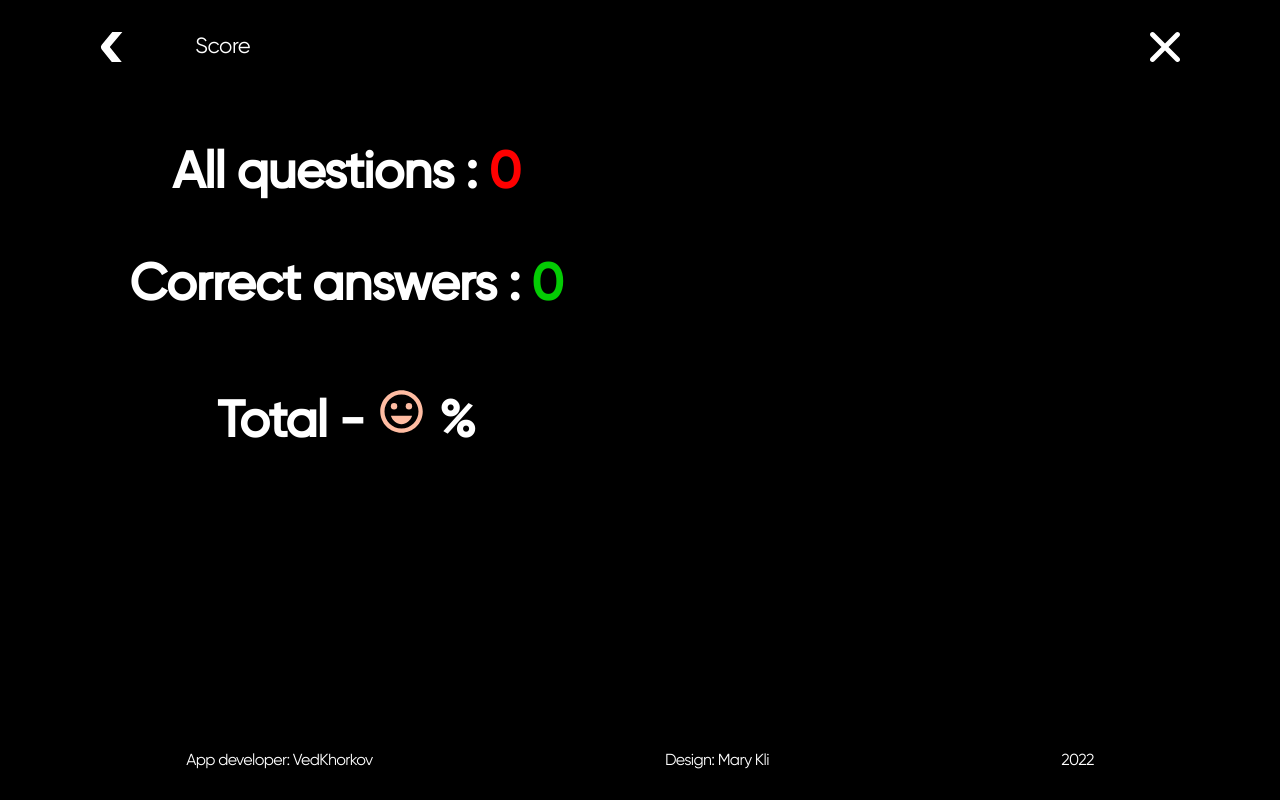
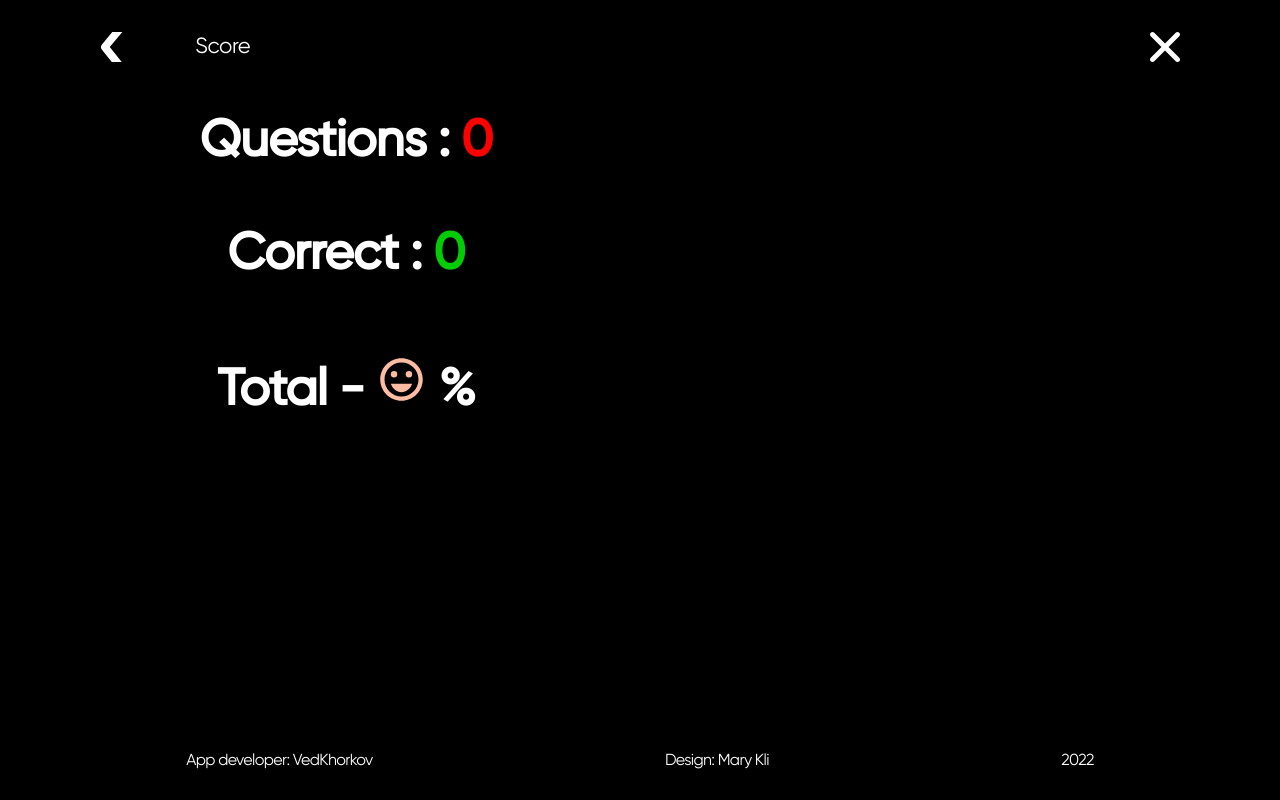
Before and after one commit to vedmond/aq-app, a React (Create React App) app: page /score in a window 1280 px wide. Built offline with nearby package versions, Linux system fonts and the light colour scheme.

Commit message:
fix: css score page

```diff
--- a/src/pages/Score/Score.tsx
+++ b/src/pages/Score/Score.tsx
@@ -34,10 +34,10 @@ export const Score = () => {
       <main className={style.main}>
         <div className={style.setting}>
           <h2 className={style.title}>
-            All questions : <span className={style.item_an}>{artQuest}
+            Questions : <span className={style.item_an}>{artQuest}
           </span></h2>
           <h2 className={style.title}>
-            Correct answers : <span className={style.item_cor}>{artResult}
+            Correct : <span className={style.item_cor}>{artResult}
           </span></h2>
           <h2 className={style.title}>
             Total - <span className={style.item_tot}>{total ? total : <MdSentimentVerySatisfied/>}
--- a/src/scss/Score.module.scss
+++ b/src/scss/Score.module.scss
@@ -101,7 +101,7 @@ a {
 
   .setting {
     position: absolute;
-    top: 5%;
+    top: 0%;
     left: 5%;
     width: 492px;
     height: 50%;
```
